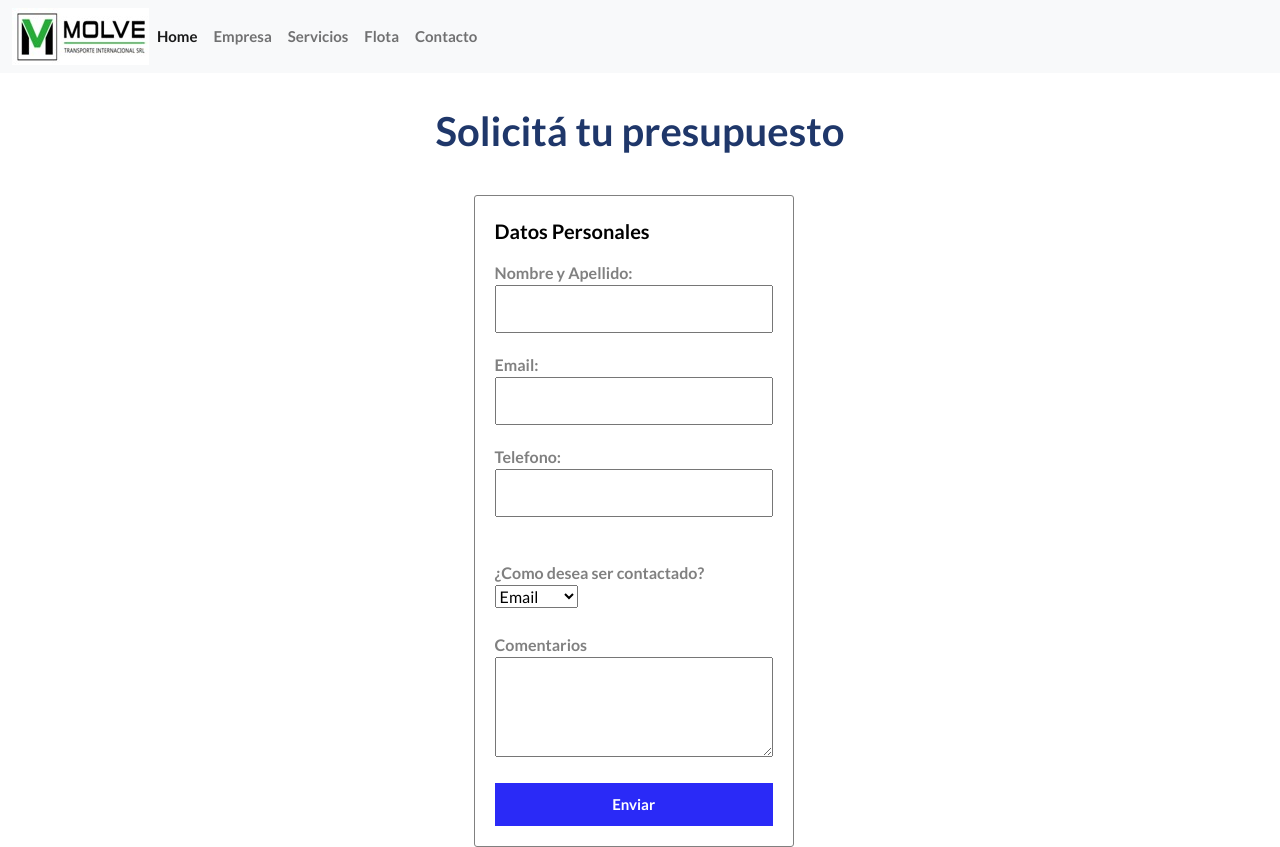
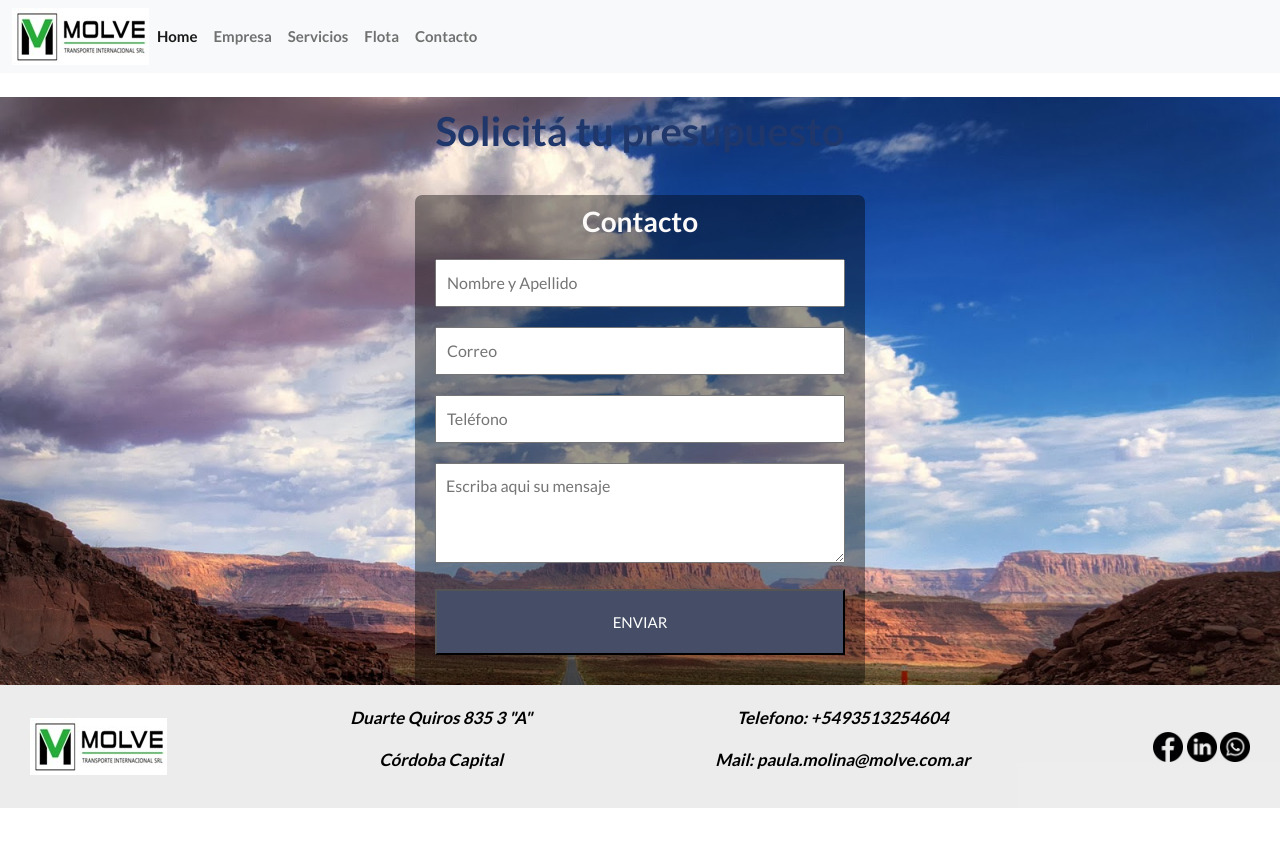
Before and after one commit to paulimm/molve2, a website: page views/Contacto.html in a window 1280 px wide. Shown: the top 847 px of the page. After the commit the page ends 808 px from the top, so only its background shows below. Drawn offline with nearby package versions, Linux system fonts and the light colour scheme.

Commit message:
cambie formulario contacto

```diff
--- a/assets/scss/archivo.scss
+++ b/assets/scss/archivo.scss
@@ -322,52 +322,6 @@ body {
   background-color: white;
 }
 
-/* *Primer flex! */
-/*Esto ya fue reemplazado por bootstrap
-
-.padreFlex {
-    display: flex;
-    flex-direction: row;
-    position: relative;
-}
-
-.dropdown {
-    position: relative;
-}
-
-li {
-    display:inline-flex;
-    margin-left:10px;
-}
-
-*/
-/* Submenu */
-/*Esto ya fue reemplazado por bootstrap
-
-.submenuFlex {
-    display: none;
-    position: absolute;
-}
-
-ul li:hover ul {
-    display: flex;
-    position: absolute;
-    flex-direction: column;
-    top: 100%;
-    left: 0%;
-    margin: 0%;
-    padding: 0%;
-    width: 175px;
-    background: rgb(245, 236, 236);
-}
-
-
-.submenuFlex li {
-    margin: 0;
-    padding: 10px, 7px;
-}
-
-*/
 a {
   text-decoration: none;
  }
@@ -476,36 +430,34 @@ footer {
 /*HTML Contacto*/
 /*Estilo Formulario*/
 
-form {
-  color: grey;
-  font-weight: normal;
-  font-size: 16px;
+ .contacto {
+  background-image: url(../../img/paisaje.jpg);
+  background-size: 100vw 100vh;
+  background-attachment: fixed;
+  margin: 0;
+}
+
+.formularioDos {
+  width: 450px;
+  margin: auto;
+  padding: 10px 20px;
+  box-sizing: border-box;
+  margin-top:20px;
+  border-radius: 7px;
   font-family: $letra;
-  font-weight: bold;
-  text-align: left;
-  font-style: normal;
-  background-color: white;
-  width: 25%;
-  margin-left: 37%;
-  padding: 20px;
-  border-radius: 3px;
-  border: 1px solid grey;
-  margin-bottom: ($tamaño-letra-parrafos*2)+10;
- }
+  background: rgba(0,0,0,0.4);
+  color:black;
+  font-size:16px;
 
-legend {
-  color: black;
-  font-size: 20px;
+}
+
+h3 {
   font-family: $letra;
   font-weight: $grosor-letra;
-  margin-bottom: 15px; }
-
-label {
-  display: block;
-  width: 100%; }
-
-.comentarios {
-  margin-top: 15px; }
+  color: rgb(252, 249, 249);
+  text-align: center;
+  margin-bottom: 20px;
+}
 
 input, textarea {
   outline: none;
@@ -517,33 +469,24 @@ input, textarea {
 textarea {
   resize: both;
   max-height: 300px;
-  min-height: 100px; }
+  min-height: 100px;
+  max-width: 100%;
+}
 
-input:focus, textarea:focus {
-  border: 1px solid lightblue; }
-
-input[type="submit"] {
-  margin-bottom: 0px;
-  background: #2a2af7;
-  color: white;
-  border: none; }
-
-input[type="submit"]:hover {
-  background: #5c5cf7;
-  cursor: pointer; }
-
-/*Estilo botones del formulario*/
-
-.botonesFormulario {
-  color: black;
-  font-weight: normal;
+.botonForm {
+  background: #454e66;
+  color: #fff;
+  padding: 20px;
   font-size: 15px;
   font-family: $letra;
-  font-weight: bold;
-  text-align: center;
-  font-style: normal;
+
 }
 
+.boton:hover {
+  cursor:pointer;
+  background: #7785ad;
+
+}
 
 /*HTML Empresa*/
 
@@ -586,8 +529,6 @@ input[type="submit"]:hover {
   form {
     margin: 20%;
     padding: 15%; }
-  iframe {
-    margin: auto; }
   .padreFlota {
     display: grid;
     grid-template-areas: "imgUno"
@@ -624,3 +565,9 @@ input[type="submit"]:hover {
     font-size: 13px; }
   .parrafoCargasPeligrosas {
     font-size: 13px; } }
+
+    @media (max-width:480px) {
+      form {
+        width: 100%;
+      }
+    }
--- a/views/Contacto.html
+++ b/views/Contacto.html
@@ -63,50 +63,25 @@
 
     <br>
 
-    <section>
+    <section class="contacto">
 
         <h2>Solicitá tu presupuesto</h2>
 
-            <!--Comienzo de mi formulario-->
+      <!--Comienzo de mi formulario-->
 
-    <form>
-        <fieldset>
-            <legend>Datos Personales</legend>
-
-         <label for="nombre">Nombre y Apellido:</label>
-         <input type="text" name="nombre">
-         <br>
-         <label for="email">Email:</label>
-         <input type=text name="email">
-         <br>
-         <label for="telefono">Telefono:</label>
-         <input type="text"  name="telefono">
-
-        </fieldset>
-
-         <br>
-
-         <label for="Contacto">¿Como desea ser contactado?</label>
-         <select> name="Contacto">
-             <option value="Email">Email</option>
-             <option value="Telefono">Telefono</option>
-         </select>
-         <br>
-
-        <br>
-
-        <div>Comentarios</div>
-        <textarea name="Comentarios">
-
-        </textarea>
-
-        <br>
-        <input type="submit" value="Enviar" class="botonesFormulario">
-
+    <form action="" class="formularioDos">
+      <h3>Contacto</h3>
+      <input type="text" name="Nombre" placeholder="Nombre y Apellido">
+      <input type="text" name="Correo" placeholder="Correo">
+      <input type="text" name="Telefono" placeholder="Teléfono">
+      <textarea name="mensaje" placeholder="Escriba aqui su mensaje"></textarea>
+      <input type="button" value="ENVIAR" class="botonForm">
 
     </form>
 
     </section>
+
+
 
     <footer class="pieDePagina">
 
```
Also changed, not shown: assets/css/archivo.css, img/paisaje.jpg (added), 1 other file.
